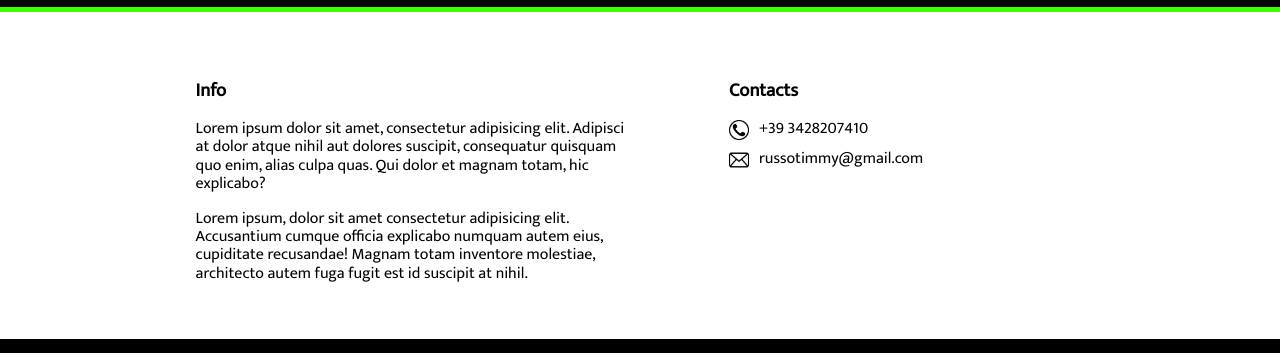
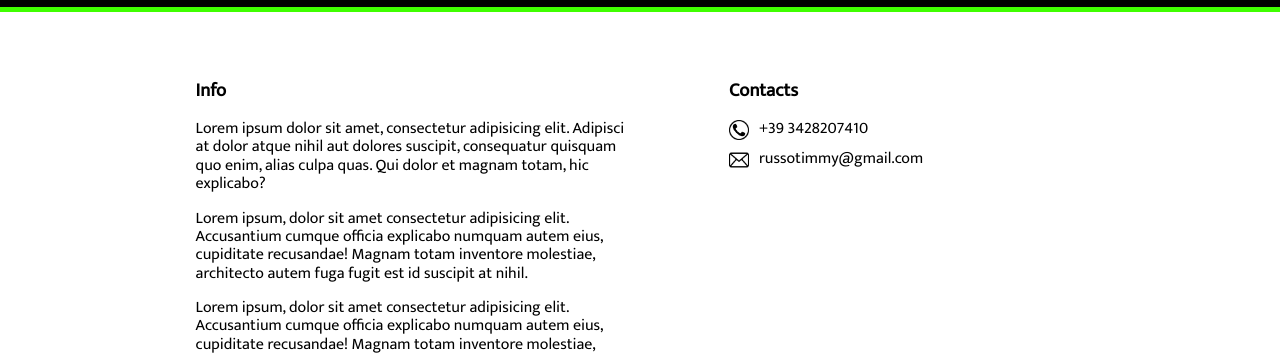
Before and after one commit to russotimothy/stars, a plain HTML site: page contact.html in a window 1280 px wide. Shown: the part 69-422 px from the top of the page. Drawn offline with Linux system fonts and the light colour scheme.

Commit message:
Update contact.html

```diff
--- a/contact.html
+++ b/contact.html
@@ -34,6 +34,7 @@
             <h3>Info</h3>
             <p>Lorem ipsum dolor sit amet, consectetur adipisicing elit. Adipisci at dolor atque nihil aut dolores suscipit, consequatur quisquam quo enim, alias culpa quas. Qui dolor et magnam totam, hic explicabo?</p>
             <p>Lorem ipsum, dolor sit amet consectetur adipisicing elit. Accusantium cumque officia explicabo numquam autem eius, cupiditate recusandae! Magnam totam inventore molestiae, architecto autem fuga fugit est id suscipit at nihil.</p>
+            <p>Lorem ipsum, dolor sit amet consectetur adipisicing elit. Accusantium cumque officia explicabo numquam autem eius, cupiditate recusandae! Magnam totam inventore molestiae, architecto autem fuga fugit est id suscipit at nihil.</p>
         </section>
         <section id="contatti">
             <h3>Contacts</h3>
```
